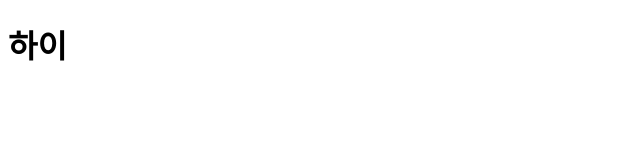
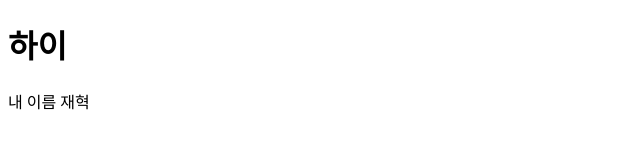
Before and after one commit to wogur03157/webhosting_20210203, a plain HTML site: page index.html in a window 1280 px wide. Shown: the whole page, without its empty margins (0-640 px from the left). Drawn offline with Linux system fonts and the light colour scheme.

Commit message:
Update index.html

```diff
--- a/index.html
+++ b/index.html
@@ -7,5 +7,6 @@
 </head>
 <body>
     <h1>하이</h1>
+    <p>내 이름 재혁</p>
 </body>
 </html>
```
